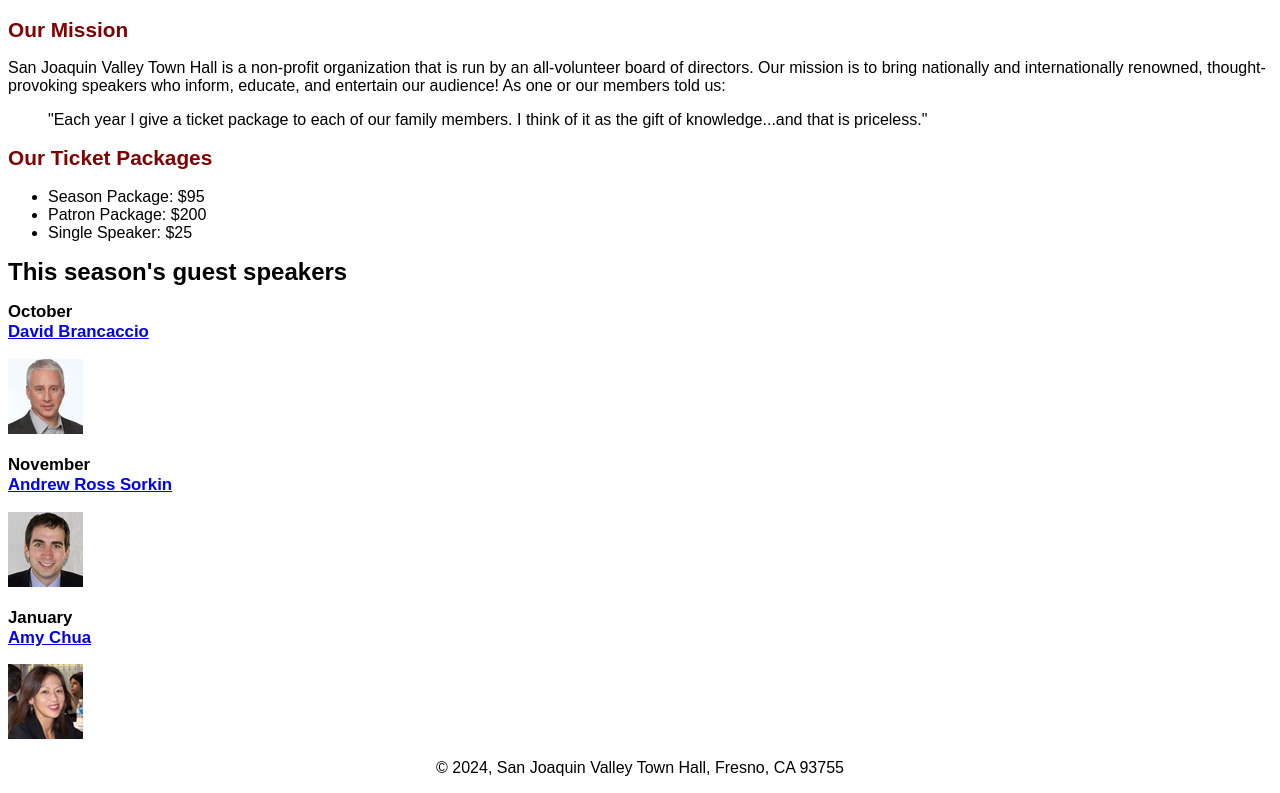
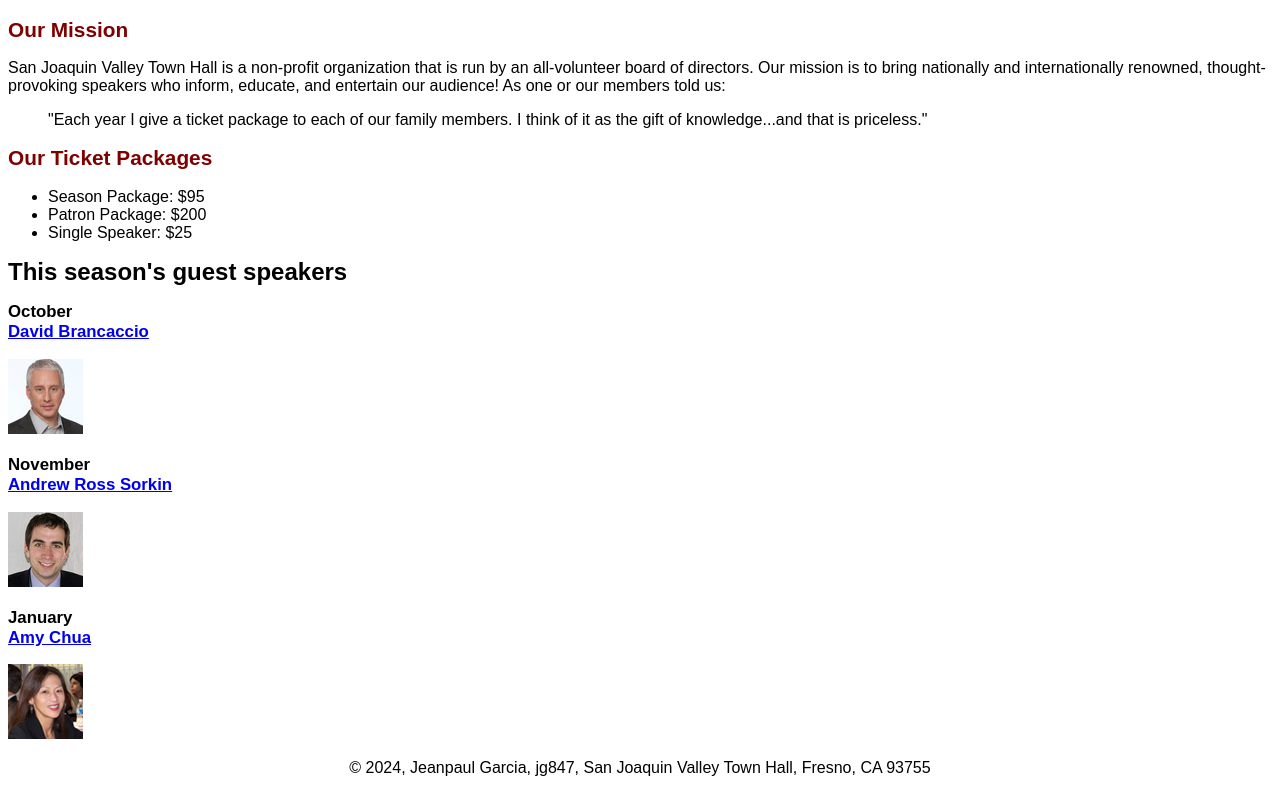
Before and after one commit to jg847/A06, a plain HTML site: page index.html in a window 1280 px wide. Shown: the part 109-902 px from the top of the page. Drawn offline with Linux system fonts and the light colour scheme.

Commit message:
Update index.html
changed copyright information

```diff
--- a/index.html
+++ b/index.html
@@ -42,6 +42,6 @@
             <a href="chua.html">Amy Chua</a></h3>
             <img src="chua75.jpg" alt="Chua" width="75">
             </main>
-            <footer><p>&copy 2024, San Joaquin Valley Town Hall, Fresno, CA 93755</p></footer>
+            <footer><p>&copy 2024, Jeanpaul Garcia, jg847, San Joaquin Valley Town Hall, Fresno, CA 93755</p></footer>
     </body>
 </html>
```
